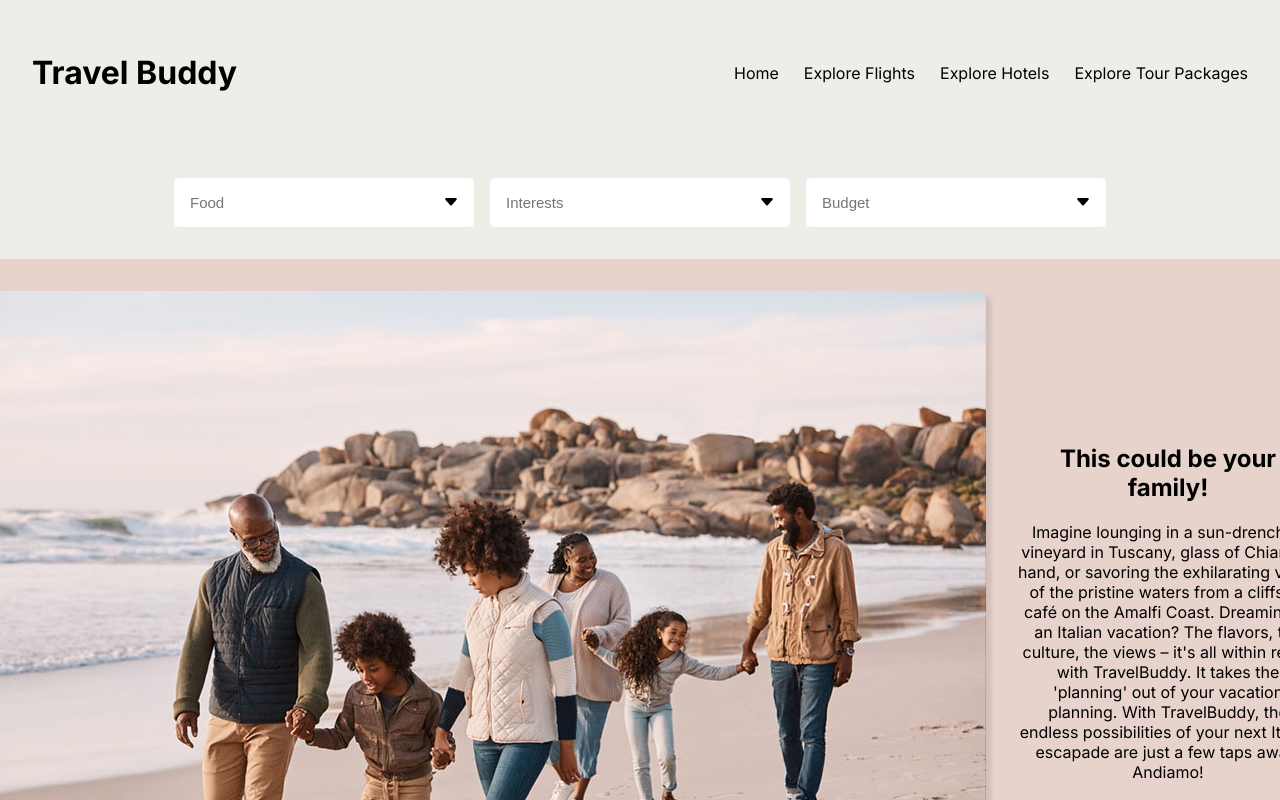
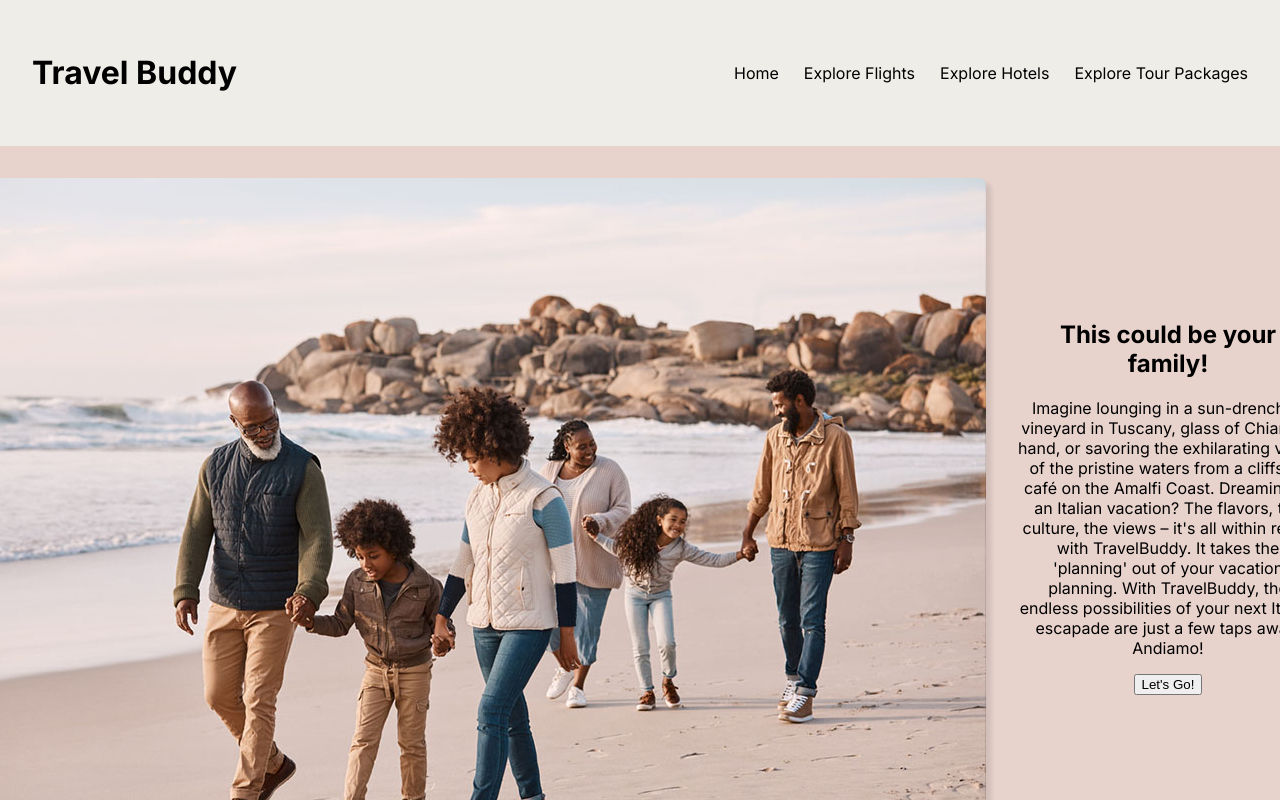
Before and after one commit to vijay-shankaranand/BrownBoyHacks, a React (Create React App) app in the folder travel-buddy/: page / in a window 1280 px wide. Shown: the top 800 px of the page. Built offline with nearby package versions, Linux system fonts and the light colour scheme.

Commit message:
added a button, button will lead to more detailed form for them to fill up

```diff
--- a/travel-buddy/src/App.js
+++ b/travel-buddy/src/App.js
@@ -6,9 +6,14 @@ import Planner from './components/Planner';
 function App() {
   return (
     <div className="App" style={{ backgroundColor: '#E7D2CC' }}>
-     <div className="navbar-and-planner" style={{ display: 'flex', flexDirection: 'column', justifyContent: 'space-between', width: '100%' }}>
+     <div className="navbar-and-planner"
+     style={{position: 'relative',
+             display: 'flex',
+             flexDirection: 'column',
+             justifyContent: 'space-between',
+             width: '100%',}}>
         <NavBar />
-        <Planner />
+        {/* <Planner /> */}
       </div>
       <Banner />
     </div>
--- a/travel-buddy/src/components/Banner.jsx
+++ b/travel-buddy/src/components/Banner.jsx
@@ -7,6 +7,7 @@ const Banner = () => {
             <div>
                 <h2 style={{ textAlign: 'center', width: '300px' }}>This could be your family!</h2>
                 <p style={{ textAlign: 'center', width: '300px' }}>Imagine lounging in a sun-drenched vineyard in Tuscany, glass of Chianti in hand, or savoring the exhilarating views of the pristine waters from a cliffside café on the Amalfi Coast. Dreaming of an Italian vacation? The flavors, the culture, the views – it's all within reach with TravelBuddy. It takes the 'planning' out of your vacation planning. With TravelBuddy, the endless possibilities of your next Italian escapade are just a few taps away. Andiamo!</p>
+                <button style={{ display: 'block', margin: '0 auto'}}> Let's Go! </button>
             </div>
         </div>
     );
--- a/travel-buddy/src/components/Planner.jsx
+++ b/travel-buddy/src/components/Planner.jsx
@@ -1,16 +1,49 @@
 import Dropdown from "./Dropdown";
 
 const Planner = () => {
+    const destinations = [];
 
-    const foodOptions = ["Halal", "Vegetarian", "Vegan"];
+    const foodOptions = [
+        "Halal",
+        "Vegetarian",
+        "Vegan",
+        "Kosher",
+      ];
 
-    const interestOptions = ["Museum", "Clubbing", "Historic Sites"];
+    const interestOptions = [
+        "Museum",
+        "Clubbing",
+        "Historic Sites",
+        "Nature Walks",
+        "Food Tasting",
+        "Beach Activities",
+        "Art Galleries",
+        "Outdoor Adventures",
+        "Shopping",
+        "Music Festivals",
+        "Sports Events",
+        "Photography",
+        "Wine Tasting",
+        "Spa and Wellness",
+        "Cooking Classes"
+      ];
 
-    const budgetOptions = ["$200-$500", "$500 >"];
+      const budgetOptions = [
+        "$200-$500",
+        "$500 >",
+        "$0-$100",
+        "$100-$200",
+        "$500-$1000",
+        "$1000-$2000",
+        "$2000-$3000",
+        "$3000-$5000",
+        "Custom"
+      ];
 
 
     return (
         <div className="planner" style={{backgroundColor: '#EEEDE7'}}>
+            <Dropdown title= "Destinations" listOfitems={destinations}/>
             <Dropdown title="Food" listOfitems={foodOptions}/>
             <Dropdown title="Interests" listOfitems={interestOptions}/>
             <Dropdown title="Budget" listOfitems={budgetOptions}/>
```
